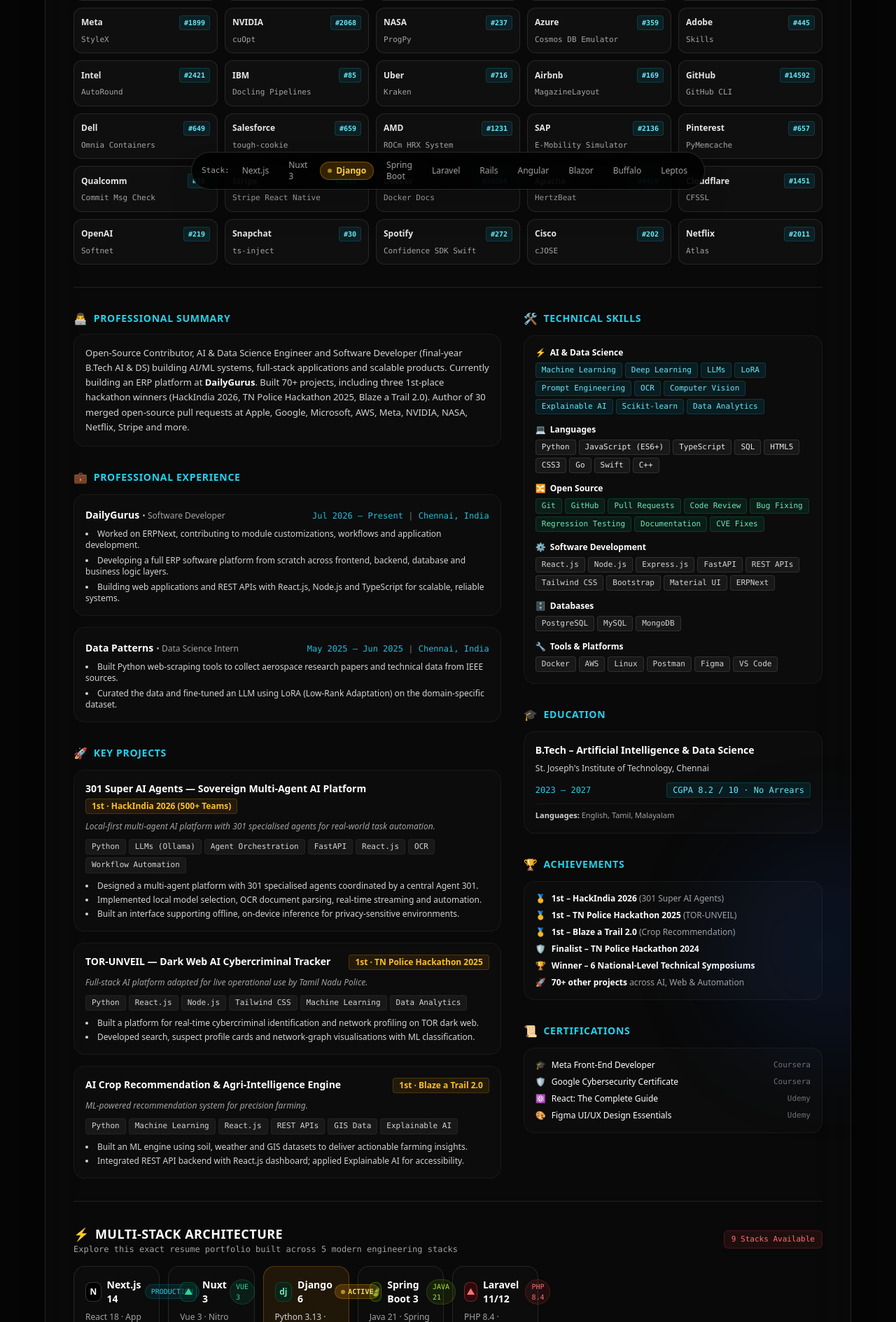
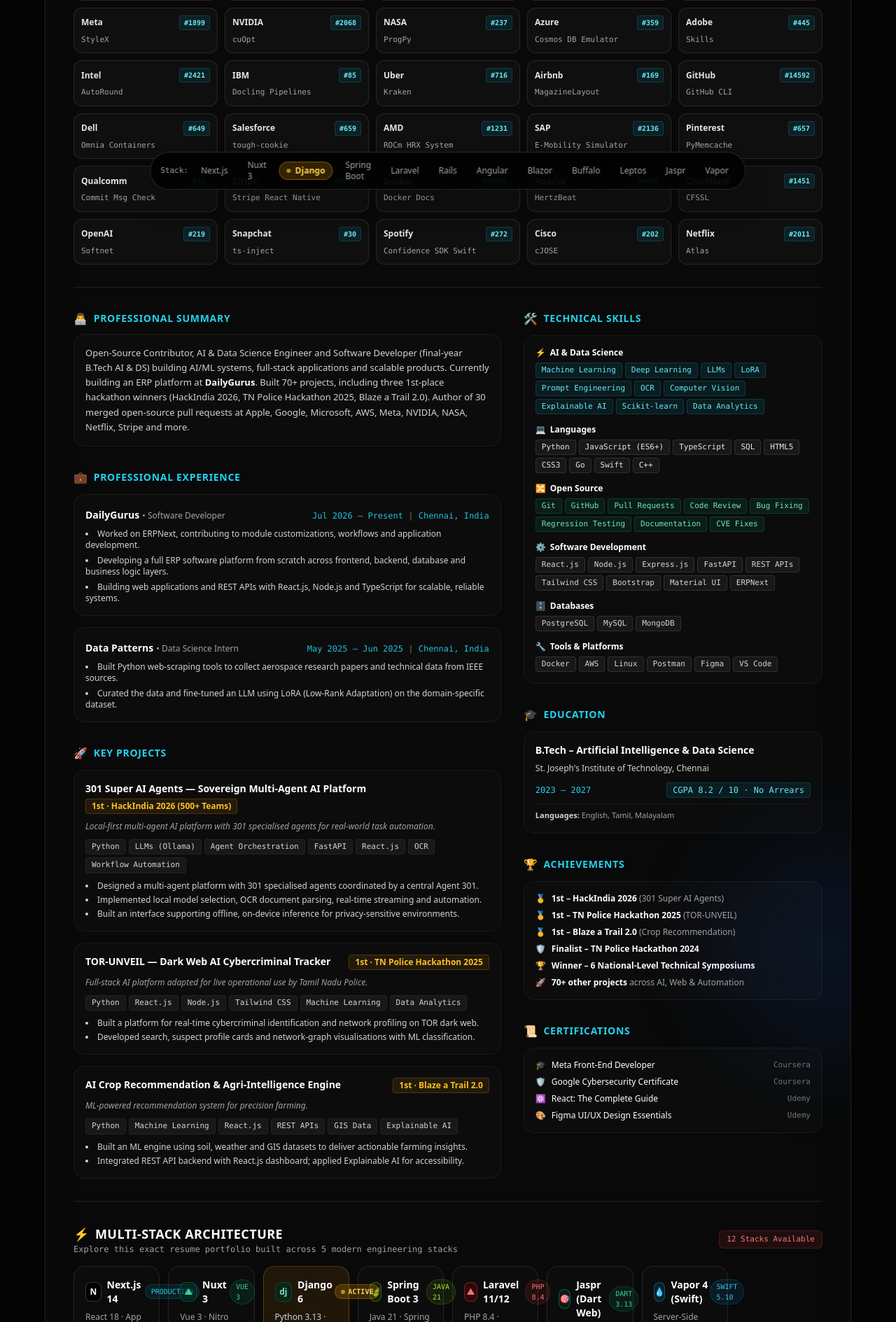
Before and after one commit to reginaldalfret/portfolio-django, a Django app: page / in a window 1280 px wide. Shown: the part 513-2402 px from the top of the page at 70% size. Run offline with Django 5.2, Linux system fonts and the light colour scheme; some libraries are stand-ins or nearby versions.

Commit message:
feat: add Jaspr and Vapor to showcase and 12-stack dock

```diff
--- a/portfolio/templates/portfolio/index.html
+++ b/portfolio/templates/portfolio/index.html
@@ -512,7 +512,7 @@
             </p>
           </div>
           <div class="text-[11px] font-mono text-red-400 bg-red-500/10 px-2.5 py-1 rounded-md border border-red-500/20 self-start sm:self-auto">
-            9 Stacks Available
+            12 Stacks Available
           </div>
         </div>
 
@@ -905,7 +905,49 @@
           </div>
           </div>
           </div>          </div>
+                <!-- 10. Jaspr -->
+        <div class="p-4 rounded-2xl bg-white/[0.02] hover:bg-white/[0.04] border border-white/10 hover:border-emerald-500/30 transition-all flex flex-col justify-between space-y-3">
+          <div>
+            <div class="flex items-center justify-between mb-2">
+              <div class="flex items-center gap-2">
+                <div class="w-7 h-7 rounded-lg bg-emerald-950/60 border border-emerald-500/40 flex items-center justify-center font-bold text-xs text-emerald-400">🎯</div>
+                <span class="font-bold text-sm text-white">Jaspr (Dart Web)</span>
+              </div>
+              <span class="text-[10px] font-mono px-2 py-0.5 rounded-full bg-emerald-500/10 text-emerald-400 border border-emerald-500/20">DART 3.13</span>
+            </div>
+            <p class="text-xs text-neutral-400 mb-2">Dart 3.13.5 · Jaspr SSR &amp; Hydration · Reactive Components · Tailwind CSS.</p>
+            <div class="text-[11px] font-mono text-neutral-400">
+              Live: <a href="/stacks/jaspr" class="text-emerald-400 hover:underline">/stacks/jaspr</a>
+            </div>
+          </div>
+          <div class="flex items-center gap-2 pt-2 border-t border-white/10 text-xs font-mono">
+            <a href="/stacks/jaspr" target="_top" class="inline-flex items-center gap-1 text-emerald-300 hover:underline">
+              <span>Switch to Jaspr</span>
+            </a>
+          </div>
         </div>
+        <!-- 11. Vapor -->
+        <div class="p-4 rounded-2xl bg-white/[0.02] hover:bg-white/[0.04] border border-white/10 hover:border-sky-500/30 transition-all flex flex-col justify-between space-y-3">
+          <div>
+            <div class="flex items-center justify-between mb-2">
+              <div class="flex items-center gap-2">
+                <div class="w-7 h-7 rounded-lg bg-sky-950/60 border border-sky-500/40 flex items-center justify-center font-bold text-xs text-sky-400">💧</div>
+                <span class="font-bold text-sm text-white">Vapor 4 (Swift)</span>
+              </div>
+              <span class="text-[10px] font-mono px-2 py-0.5 rounded-full bg-sky-500/10 text-sky-400 border border-sky-500/20">SWIFT 5.10</span>
+            </div>
+            <p class="text-xs text-neutral-400 mb-2">Server-Side Swift · Vapor 4 · Non-blocking Async I/O (SwiftNIO) · Leaf · Tailwind CSS.</p>
+            <div class="text-[11px] font-mono text-neutral-400">
+              Live: <a href="/stacks/vapor" class="text-sky-400 hover:underline">/stacks/vapor</a>
+            </div>
+          </div>
+          <div class="flex items-center gap-2 pt-2 border-t border-white/10 text-xs font-mono">
+            <a href="/stacks/vapor" target="_top" class="inline-flex items-center gap-1 text-sky-300 hover:underline">
+              <span>Switch to Vapor</span>
+            </a>
+          </div>
+        </div>
+</div>
       </section>
 
       <!-- 5. Footer -->
@@ -1012,6 +1054,22 @@
       >
         <span>Leptos</span>
       </a>
+      <a
+        href="/stacks/jaspr"
+        target="_top"
+        class="inline-flex items-center gap-1 px-2.5 py-1 rounded-full text-neutral-400 hover:text-white hover:bg-white/10 transition-colors font-medium"
+        title="Switch to Jaspr (Dart Web)"
+      >
+        <span>Jaspr</span>
+      </a>
+      <a
+        href="/stacks/vapor"
+        target="_top"
+        class="inline-flex items-center gap-1 px-2.5 py-1 rounded-full text-neutral-400 hover:text-white hover:bg-white/10 transition-colors font-medium"
+        title="Switch to Vapor (Swift 6.0)"
+      >
+        <span>Vapor</span>
+      </a>
     </div>
   </div>
 
```
